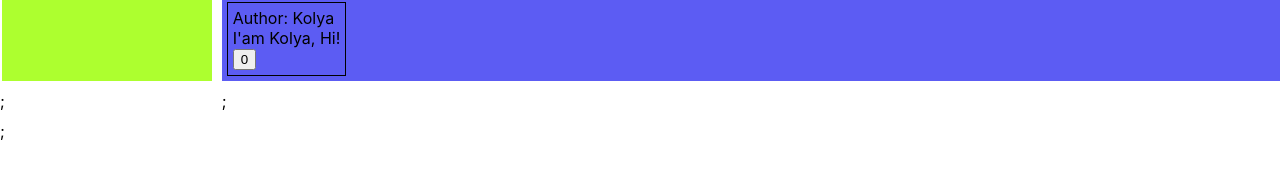
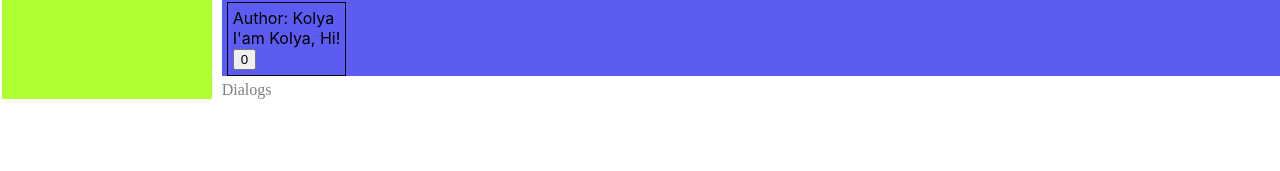
Before and after one commit to Beregovich/REACT-Way-of-the-Samurai, a React (Create React App) app: page /dialogs in a window 1280 px wide. Shown: the part 595-766 px from the top of the page. Built offline with nearby package versions, Linux system fonts and the light colour scheme.

Commit message:
add Dialogs component

```diff
--- a/src/App.js
+++ b/src/App.js
@@ -3,14 +3,17 @@ import './App.css';
 import Header from './components/Header/Header';
 import NavBar from './components/NavBar/NavBar';
 import Profile from './components/Profile/Profile';
-import MyPosts from './components/Profile/MyPosts/MyPosts';
+import Dialogs from './components/Dialogs/Dialogs';
 
 function App() {
   return (
     <div className="app-wrapper">
-      <Header />;
-      <NavBar />;
-      <Profile />;
+      <Header />
+      <NavBar />
+      <div>
+        <Profile />
+        <Dialogs />
+      </div>
     </div>
   );
 }
--- /dev/null
+++ b/src/components/Dialogs/Dialogs.jsx
@@ -0,0 +1,13 @@
+import React from 'react';
+import classes from './Dialogs.module.css';
+
+
+const Dialogs = (props) => {
+    return (
+        <div className={classes.dialogs}>
+            Dialogs
+        </div>
+    )
+}
+
+export default Dialogs;
--- /dev/null
+++ b/src/components/Dialogs/Dialogs.module.css
@@ -0,0 +1,4 @@
+.dialogs {
+  color: grey;
+  font-family: "Times New Roman", Times, serif;
+}
```
